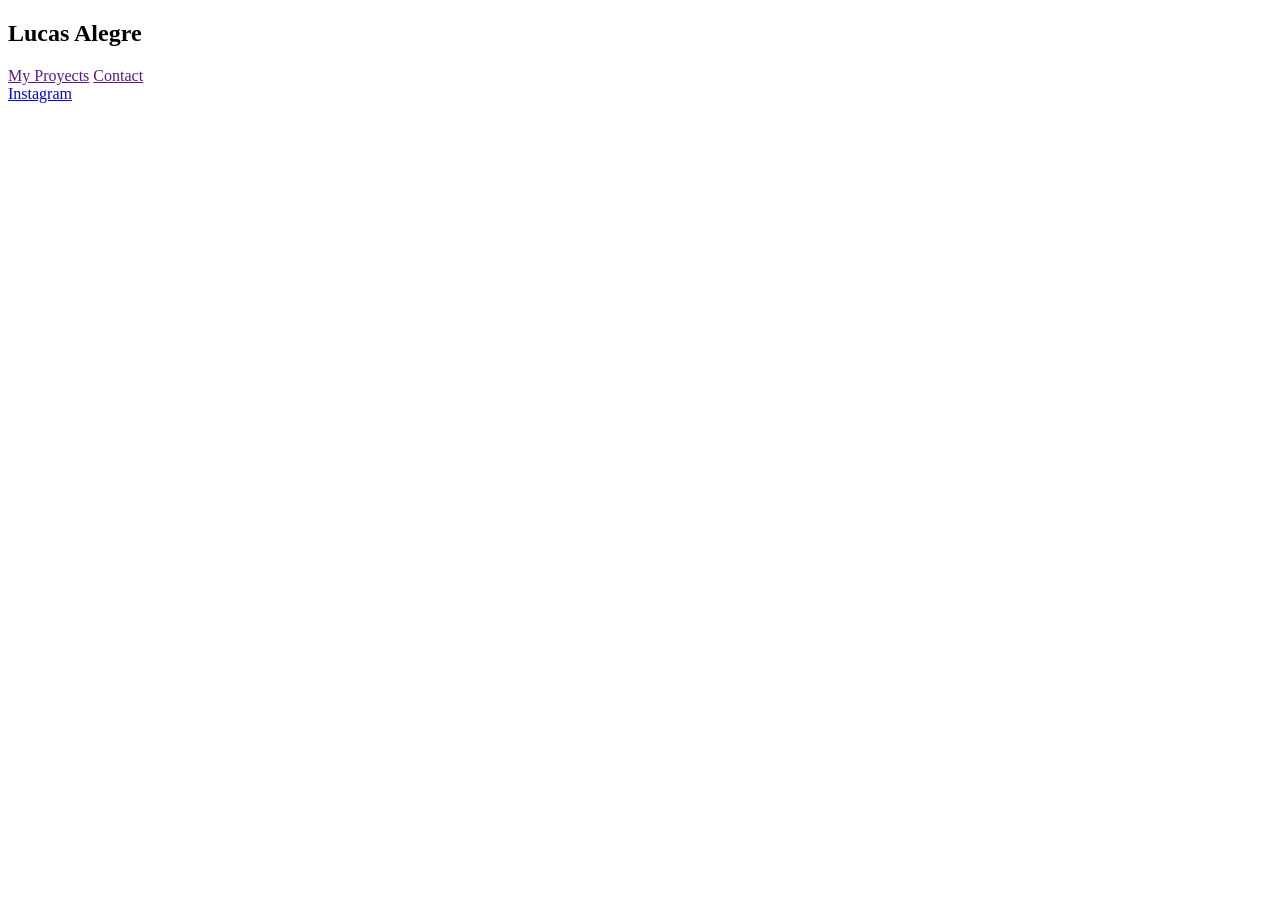
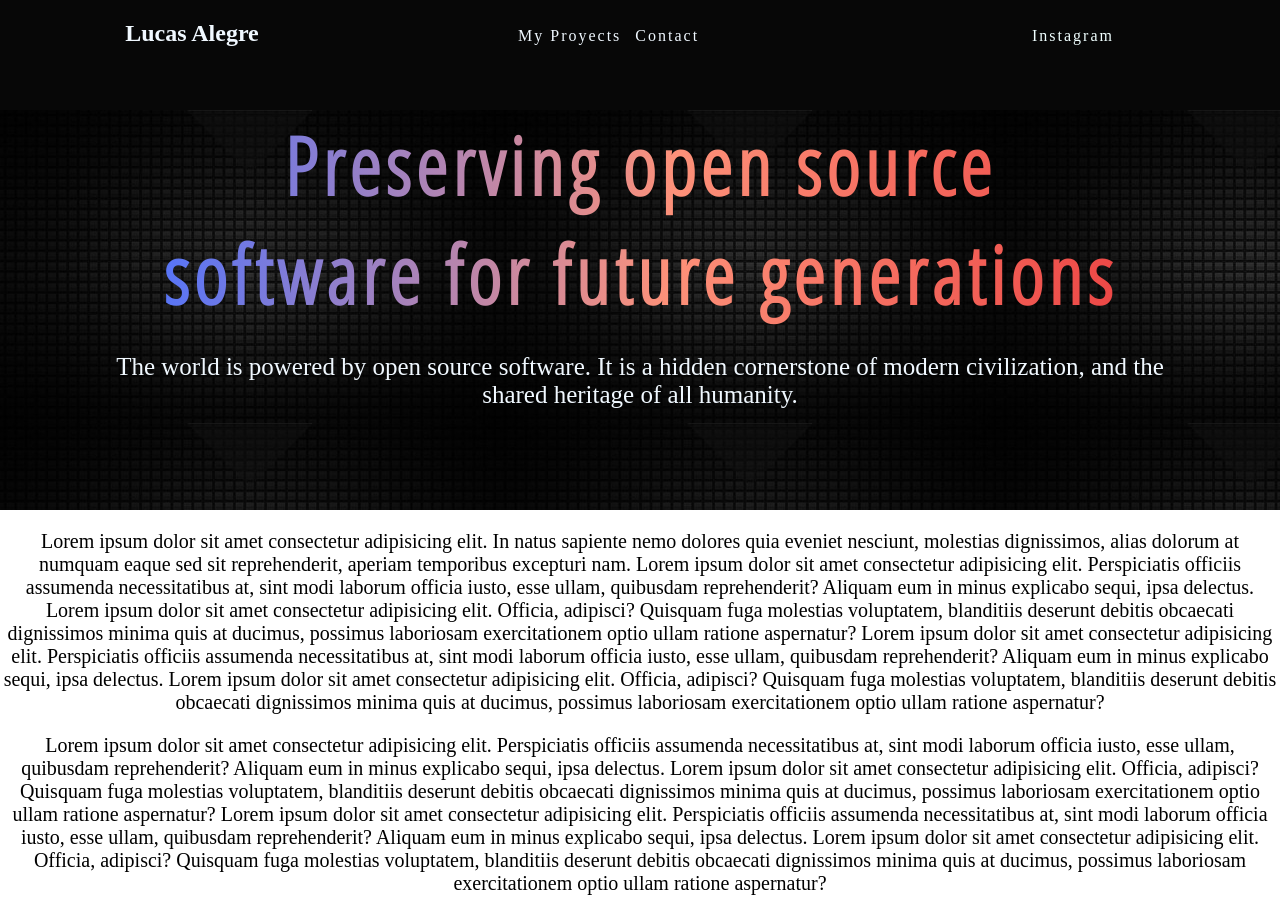
Before and after one commit to Lucas-Alegre/WebModulo1, a plain HTML site: page index.html in a window 1280 px wide. Before the commit the page ends 800 px from the top, so only its background shows below. Drawn offline with Linux system fonts and the light colour scheme.

Commit message:
Nuevo diseño

```diff
--- a/index.html
+++ b/index.html
@@ -7,35 +7,76 @@
     <meta name="viewport" content="width=device-width, initial-scale=1.0">
     <link rel="stylesheet" href="style/style.css">
     <script src="script/script.js" defer></script>
+    <link rel="preconnect" href="https://fonts.googleapis.com">
+    <link rel="preconnect" href="https://fonts.gstatic.com" crossorigin>
+    <link href="https://fonts.googleapis.com/css2?family=Open+Sans+Condensed:wght@300&display=swap" rel="stylesheet">
     <title>Lucas Programa</title>
 </head>
 
 <body>
     <nav>
-        <div>
+        <div class="nav--titulo">
             <h1>
                 Lucas Alegre
             </h1>
         </div>
-        <div>
+        <div class="nav--lista">
             <a href="">My Proyects</a>
             <a href="">Contact</a>
         </div>
-        <div>
+        <div class="nav--redes">
             <a href="https://www.instagram.com/lucasalegreofc/">Instagram</a>
         </div>
     </nav>
 
 
-    <div>
+    <div class="debajo--titulo">
+        <h2 class="debajo--titulo--h2">
+            Preserving open source <br> software for future generations
+        </h2>
+        <p class="debajo--titulo--p">The world is powered by open source software. It is a hidden cornerstone of modern
+            civilization, and the
+            <br> shared heritage of all humanity.
+        </p>
 
     </div>
 
     <section>
         <article>
-
+            <p class="texto">Lorem ipsum dolor sit amet consectetur adipisicing elit. In natus sapiente nemo dolores
+                quia eveniet
+                nesciunt, molestias dignissimos, alias dolorum at numquam eaque sed sit reprehenderit, aperiam
+                temporibus excepturi nam.
+                Lorem ipsum dolor sit amet consectetur adipisicing elit. Perspiciatis officiis assumenda
+                necessitatibus
+                at, sint modi laborum officia iusto, esse ullam, quibusdam reprehenderit? Aliquam eum in minus explicabo
+                sequi, ipsa delectus.
+                Lorem ipsum dolor sit amet consectetur adipisicing elit. Officia, adipisci? Quisquam fuga molestias
+                voluptatem, blanditiis deserunt debitis obcaecati dignissimos minima quis at ducimus, possimus
+                laboriosam exercitationem optio ullam ratione aspernatur?
+                Lorem ipsum dolor sit amet consectetur adipisicing elit. Perspiciatis officiis assumenda
+                necessitatibus
+                at, sint modi laborum officia iusto, esse ullam, quibusdam reprehenderit? Aliquam eum in minus explicabo
+                sequi, ipsa delectus.
+                Lorem ipsum dolor sit amet consectetur adipisicing elit. Officia, adipisci? Quisquam fuga molestias
+                voluptatem, blanditiis deserunt debitis obcaecati dignissimos minima quis at ducimus, possimus
+                laboriosam exercitationem optio ullam ratione aspernatur?</p>
         </article>
         <article>
+            <p class="texto">Lorem ipsum dolor sit amet consectetur adipisicing elit. Perspiciatis officiis assumenda
+                necessitatibus
+                at, sint modi laborum officia iusto, esse ullam, quibusdam reprehenderit? Aliquam eum in minus explicabo
+                sequi, ipsa delectus.
+                Lorem ipsum dolor sit amet consectetur adipisicing elit. Officia, adipisci? Quisquam fuga molestias
+                voluptatem, blanditiis deserunt debitis obcaecati dignissimos minima quis at ducimus, possimus
+                laboriosam exercitationem optio ullam ratione aspernatur?
+                Lorem ipsum dolor sit amet consectetur adipisicing elit. Perspiciatis officiis assumenda
+                necessitatibus
+                at, sint modi laborum officia iusto, esse ullam, quibusdam reprehenderit? Aliquam eum in minus explicabo
+                sequi, ipsa delectus.
+                Lorem ipsum dolor sit amet consectetur adipisicing elit. Officia, adipisci? Quisquam fuga molestias
+                voluptatem, blanditiis deserunt debitis obcaecati dignissimos minima quis at ducimus, possimus
+                laboriosam exercitationem optio ullam ratione aspernatur?</p>
 
         </article>
     </section>
--- a/style/style.css
+++ b/style/style.css
@@ -0,0 +1,66 @@
+body{
+    margin: 0%;
+    padding: 0ch;
+}
+nav{
+    margin: 0%;
+    padding: 0%;
+    background-color: rgb(7, 7, 7);
+    color: aliceblue;
+    height: 110px;
+    width: 100%;
+}
+.nav--titulo{
+    width: 30%;
+    display: inline-block;
+
+}
+h1{
+    text-align: center;
+}
+.nav--lista{
+    width: 50%;
+    display: inline-block;
+    padding-left: 120px;
+    box-sizing: border-box;
+}
+a{
+    text-decoration: none;
+    color: azure;
+    letter-spacing: 2px;
+}
+.nav--lista a {
+    padding-left: 10px;
+    text-decoration: none;
+    color: aliceblue;
+
+}
+.nav--redes{
+    width: 15%;
+    display: inline-block;
+}
+.debajo--titulo{
+    background-image: url('../Image/FondoNegro.jpg');
+    width: 100%;
+    height: 400px;
+}
+.debajo--titulo--h2{
+    margin: 0%;
+    font-size: 80px;
+    background: linear-gradient(94.23deg,#5374fa 12.41%,#fd9179 52.55%,#eb4242 89.95%);
+    -webkit-background-clip: text;
+    -webkit-text-fill-color: transparent;
+    text-align: center;
+    font-family: 'Open Sans Condensed', sans-serif;
+    font-weight: 0.5px;
+    letter-spacing: 5px;
+}
+.debajo--titulo--p{
+    color: aliceblue;
+    text-align: center;
+    font-size: 25px;
+}
+.texto{
+    text-align: center;
+    font-size: 20px;
+}
```
Also changed, not shown: Image/FondoNegro.jpg (added).
